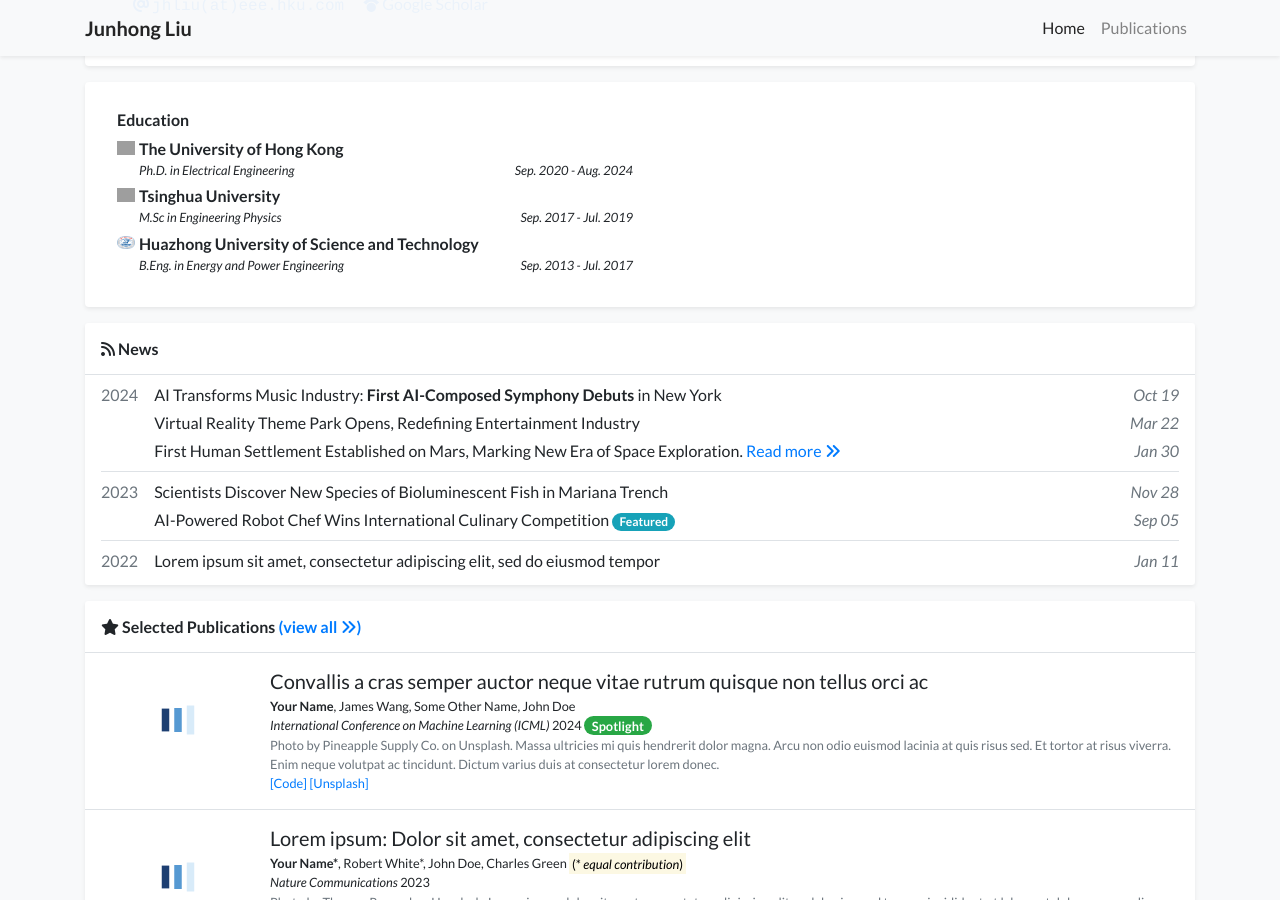
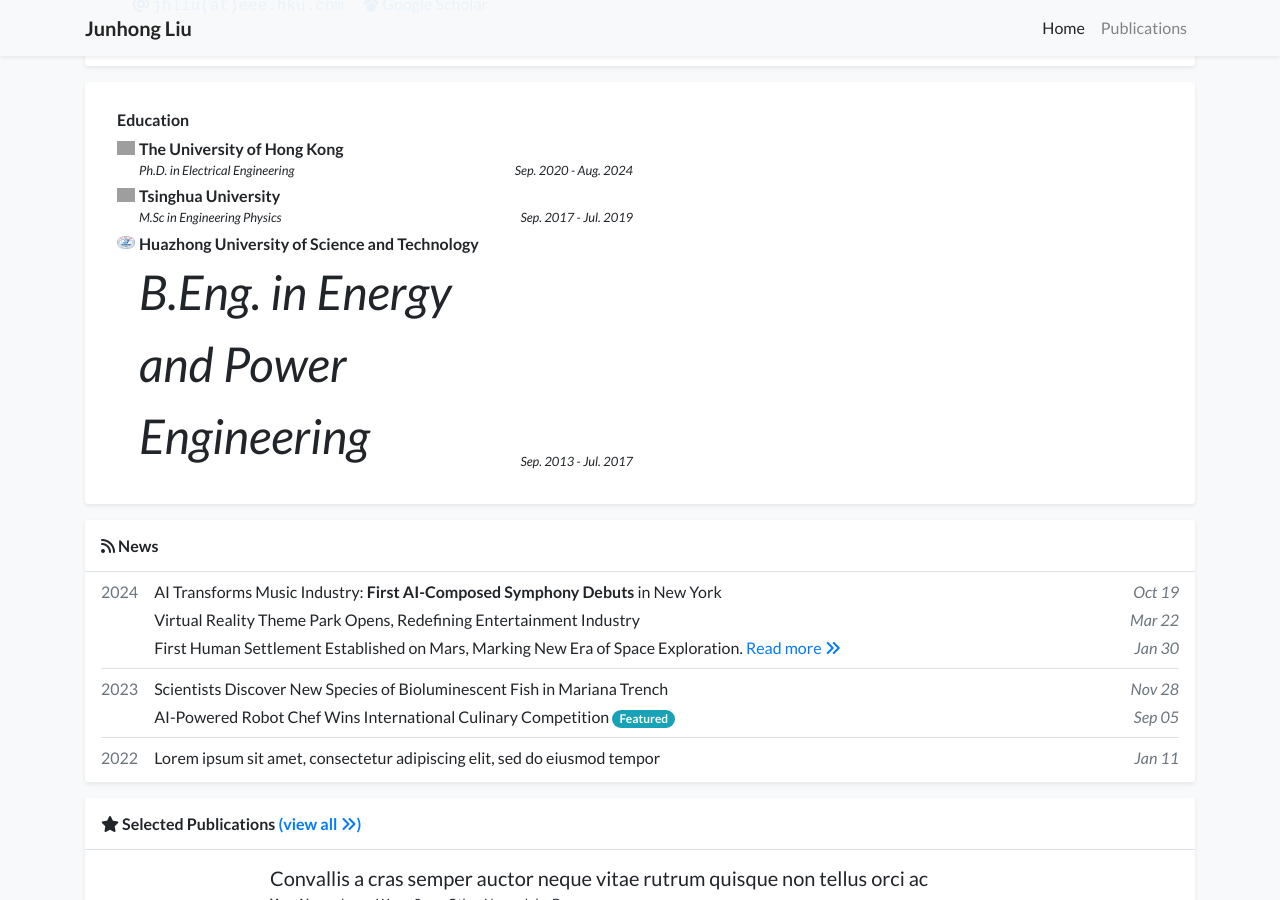
Before and after one commit to johnny-eee/academic-homepage-main, a Jekyll site: the page built from index.html, in a window 1280 px wide and 900 px high, scrolled down 393 px. Built offline with Jekyll 4.4.1, drawn with Linux system fonts in a browser that asks for light colours; a style sheet for code colours, icons or effects is not loaded; grey boxes are pictures that could not be loaded.

Commit message:
Update profile.yml

```diff
--- a/_data/profile.yml
+++ b/_data/profile.yml
@@ -42,7 +42,7 @@
 
 - name: <b>Huazhong University of Science and Technology</b>
   logo: /assets/images/badges/Hust.png
-  position: <i><fontsize="500">B.Eng. in Energy and Power Engineering</font></i>
+  position: <i><font size="50">B.Eng. in Energy and Power Engineering</font></i>
   date: Sep. 2013 - Jul. 2017
 
 # experience:
```
